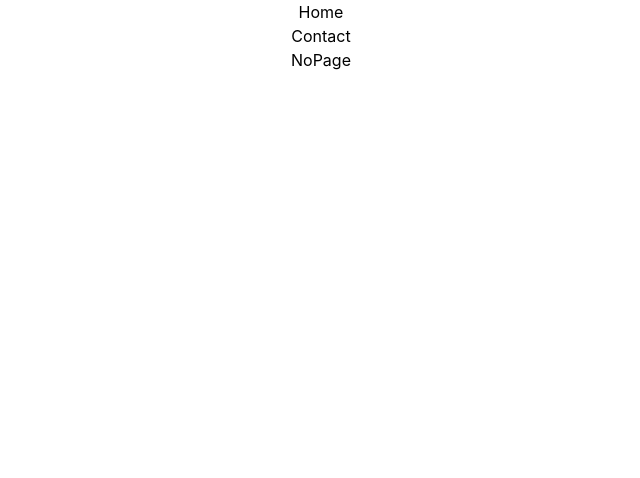
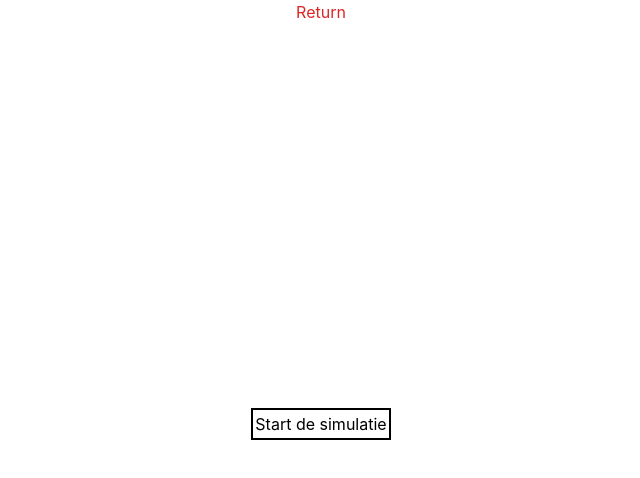
Before and after one commit to Bram-code/Brainstorm-frontend, a React (Create React App) app: page /simulation in a window 1280 px wide. Shown: the top 478 px of the page, without its empty margins (319-959 px from the left). Built offline with nearby package versions, Linux system fonts and the light colour scheme.

Commit message:
added simulation files

```diff
--- a/package.json
+++ b/package.json
@@ -37,6 +37,7 @@
     ]
   },
   "devDependencies": {
+    "prettier": "2.8.8",
     "react-router-dom": "^6.12.1"
   }
 }
--- a/src/App.js
+++ b/src/App.js
@@ -1,11 +1,10 @@
-import logo from './logo.svg';
-import './App.css';
-import {BrowserRouter, Route, Routes} from "react-router-dom";
+import "./App.css";
+import { BrowserRouter, Route, Routes } from "react-router-dom";
 import Home from "./pages/Home";
 import Contact from "./pages/Contact";
 import NoPage from "./pages/NoPage";
 import Layout from "./pages/Layout";
-
+import Simulation from "./pages/Simulation";
 
 function App() {
   return (
@@ -15,13 +14,12 @@ function App() {
           <Route path="/" element={<Layout />}>
             <Route index element={<Home />} />
             <Route path="contact" element={<Contact />} />
+            <Route path="simulation" element={<Simulation />} />
             <Route path="*" element={<NoPage />} />
           </Route>
         </Routes>
       </BrowserRouter>
     </div>
-
-
   );
 }
 
--- a/src/pages/Layout.js
+++ b/src/pages/Layout.js
@@ -1,23 +1,27 @@
-import { Outlet, Link } from "react-router-dom";
+import { Outlet, Link, useLocation } from "react-router-dom";
 
 const Layout = () => {
-    return (
-        <>
-            <nav>
-                <ul>
-                    <li>
-                        <Link to="/">Home</Link>
-                    </li>
+  const location = useLocation();
 
-                    <li>
-                        <Link to="/contact">Contact</Link>
-                    </li>
-                </ul>
-            </nav>
+  return (
+    <>
+      <nav className={"flex justify-center text-red-600"}>
+        {location.pathname === "/simulation" && (
+          <Link className={""} to="/">
+            Return
+          </Link>
+        )}
 
-            <Outlet />
-        </>
-    )
+        {location.pathname === "/" && (
+          <Link className={""} to="/simulation">
+            Simulation
+          </Link>
+        )}
+      </nav>
+
+      <Outlet />
+    </>
+  );
 };
 
 export default Layout;
--- /dev/null
+++ b/src/pages/Simulation.js
@@ -0,0 +1,30 @@
+import { useEffect, useState } from "react";
+
+function Simulation() {
+  const [startSimulation, setStartSimulation] = useState(false);
+
+  useEffect(() => {
+    if (startSimulation) {
+      alert("Er is nu een incident bij jou in de buurt!!");
+    }
+  }, [startSimulation]);
+
+  return (
+    <div className="h-screen grid justify-center flex-auto content-center">
+      {!startSimulation ? (
+        <button
+          className={"border-black border-2 p-0.5"}
+          onClick={() => {
+            setStartSimulation(true);
+          }}
+        >
+          Start de simulatie
+        </button>
+      ) : (
+        <div className={"space-x-1"}>Hier komt de kaart</div>
+      )}
+    </div>
+  );
+}
+
+export default Simulation;
```
Also changed, not shown: 1 other file (tests, documents, lock files or other folders). Lines whose indentation alone changed are shown as unchanged.
